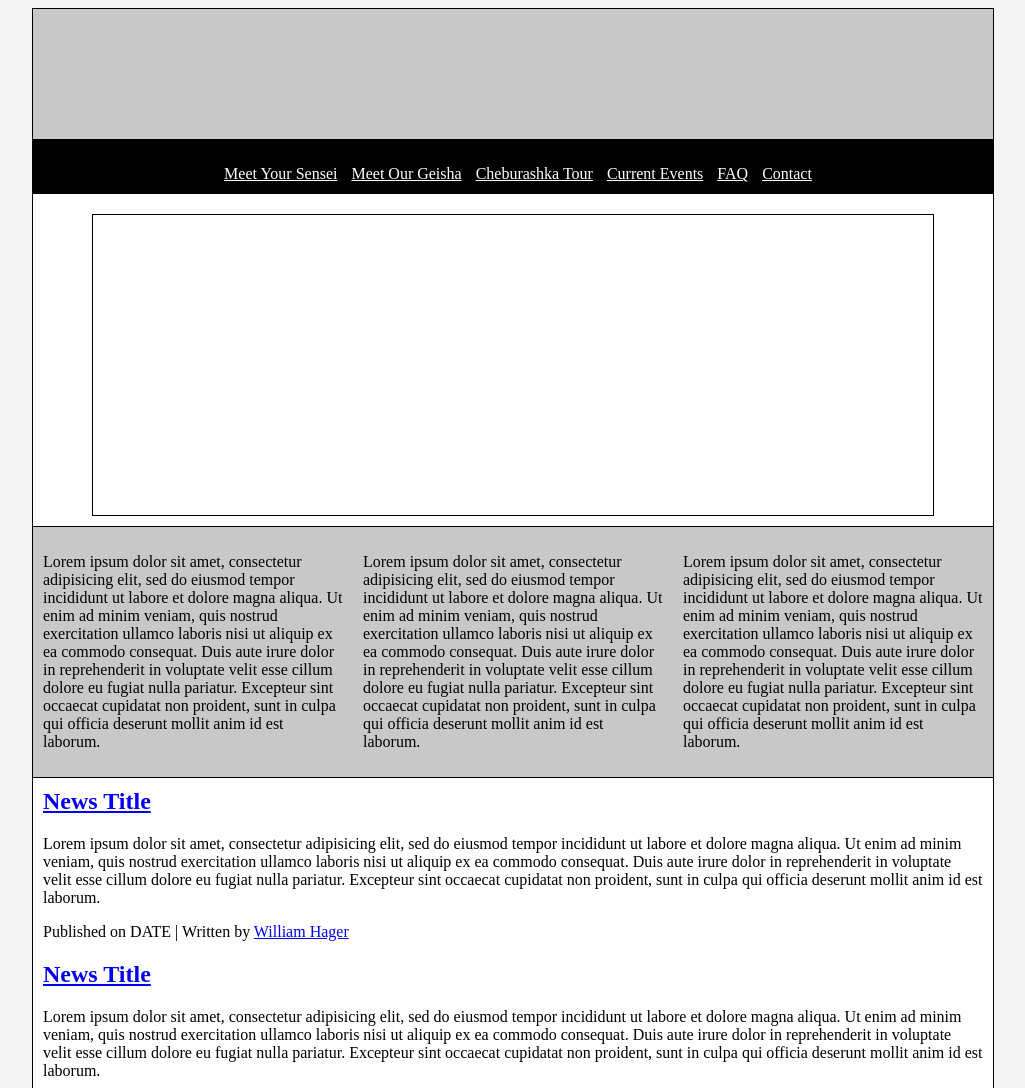
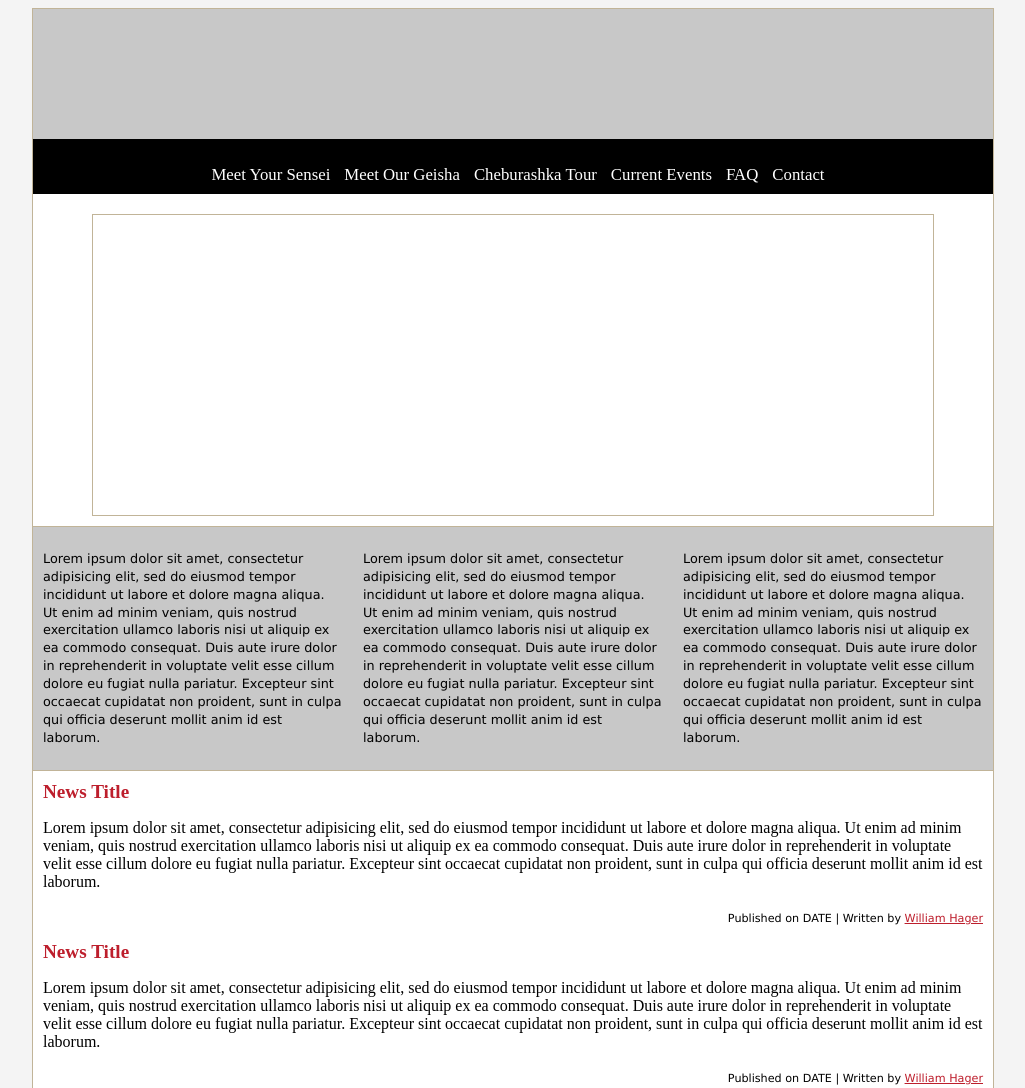
Before and after one commit to Dadidam/my-responsive, a plain HTML site: page index.html in a window 1280 px wide. Shown: the top 1088 px of the page, without its empty margins (127-1152 px from the left). Drawn offline with Linux system fonts and the light colour scheme.

Commit message:
Added formatting rules for high res

```diff
--- a/styles.css
+++ b/styles.css
@@ -123,7 +123,7 @@ nav ul {
   }
   #master {
     background: rgb(255, 255, 255);
-    border: 1px solid rgb(0, 0, 0);
+    border: 1px solid rgb(193, 180, 152);
     margin: 0 auto;
     width: 960px;
   }
@@ -142,34 +142,61 @@ nav ul {
   }
 		nav li {
 			display: inline;
+			font-size: 105%;
 			margin-left: 10px;
 		}
 		nav li a {
 			color: rgb(255, 255, 255);
+			text-decoration: none;
 		}
   #slideshow {
-    border: 1px solid rgb(0, 0, 0);
+    border: 1px solid rgb(193, 180, 152);
     height: 300px;
     margin: 10px auto;
     width: 840px;
   }
   .contentbox {
     background: rgb(200, 200, 200);
-    border-bottom: 1px solid rgb(0, 0, 0);
-    border-top: 1px solid rgb(0, 0, 0);
+    border-bottom: 1px solid rgb(193, 180, 152);
+    border-top: 1px solid rgb(193, 180, 152);
     float: left;
     margin-bottom: 10px;
     padding: 10px;
     width: 300px;
 	}
+		.contentbox p {
+			font-family: Verdana;
+			font-size: 80%;
+			line-height: 140%;
+		}
   article {
 		width: 940px;
+		margin-bottom: 50px;
     margin-left: 10px;
   }
 		.news {
 			margin-bottom: 20px;
 		}
+		.news h2 {
+			font-size: 120%;
+			margin-bottom: 5px;
+		}
+		.news h2 a {
+			color: rgb(189, 30, 44);
+			text-decoration: none;
+		}
+		.newsmeta {
+			float: right;
+			font-family: Verdana;
+			font-size: 70%;
+			margin-top: 5px;
+		}
+		.newsmeta a {
+			color: rgb(189, 30, 44);
+		}
   footer nav {
+		font-family: Verdana;
+		font-size: 80%;
     margin-bottom: 0;
   }
 }
```
Lines whose indentation alone changed are shown as unchanged.
